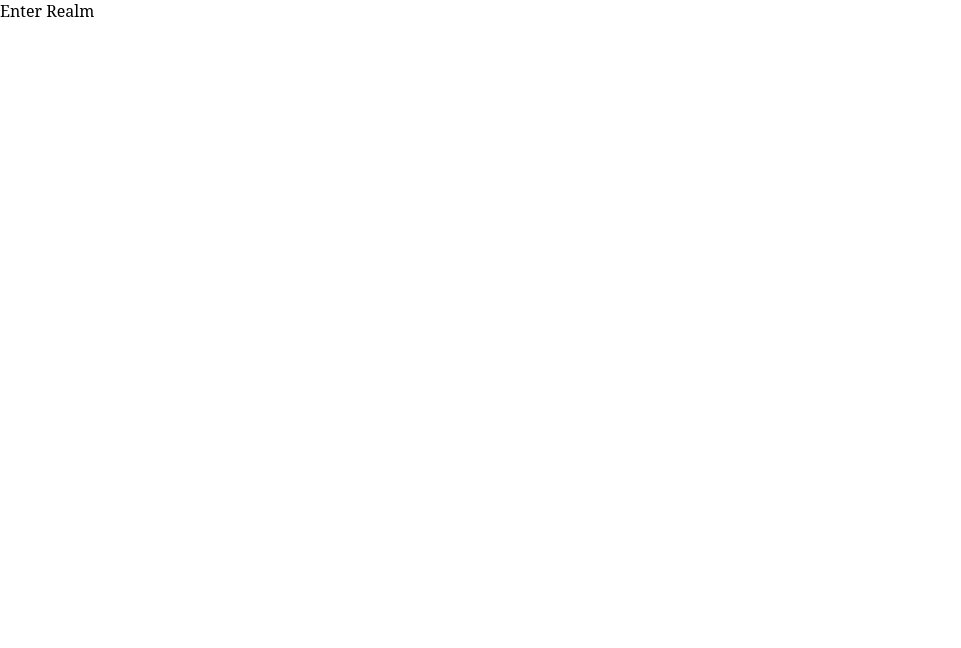
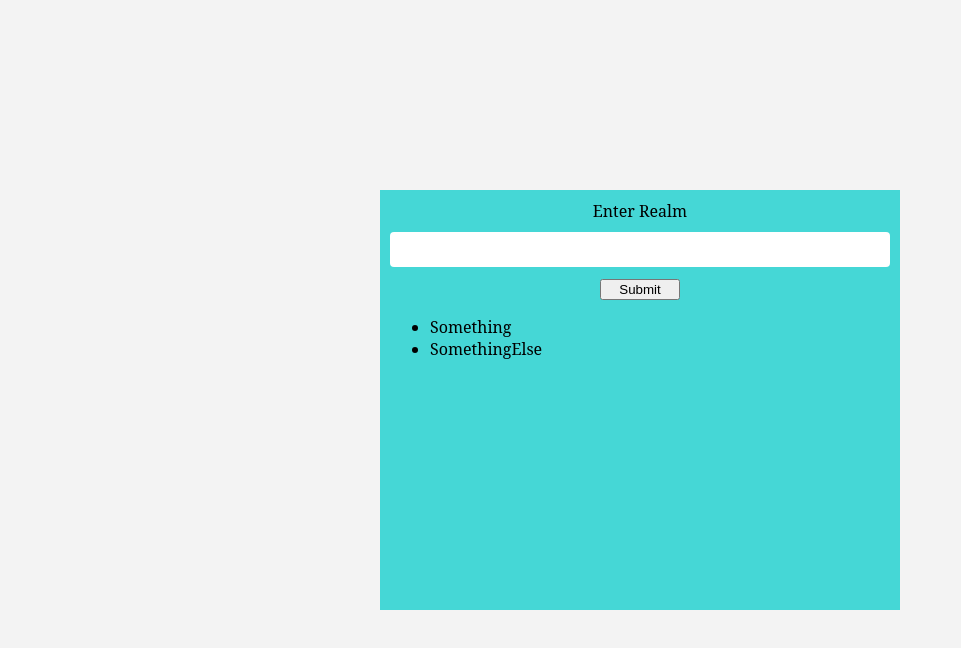
Before and after one commit to tomarrell/poker_tracker_ui, a React app: page / in a window 1280 px wide. Shown: the whole page, without its empty margins (0-961 px from the left). Built offline with nearby package versions, Linux system fonts and the light colour scheme; some packages are replaced by stand-ins of ours.

Commit message:
Fleshed out enter realm component

```diff
--- a/src/components/App/index.js
+++ b/src/components/App/index.js
@@ -1,7 +1,7 @@
 import React, { Component } from 'react';
 
 import EnterRealm from '../EnterRealm';
-// import css from './style.css';
+import css from './style.css';
 
 export default class App extends Component {
   constructor() {
@@ -13,7 +13,7 @@ export default class App extends Component {
 
   render() {
     return (
-      <div>
+      <div className={css.app}>
         <EnterRealm />
       </div>
     );
--- a/src/components/App/style.css
+++ b/src/components/App/style.css
@@ -1,30 +1,8 @@
 @import '../../styles/variables.css';
 
-body {
-  background: #f3f3f3;
+.app {
+  font-size: 1.6rem;
+  background-color: #f3f3f3;
+  width: 100vw;
+  height: 100vh;
 }
-
-.addComp {
-  background: url('../../assets/vectors/cross-gray.svg') no-repeat center center;
-  background-size: 2rem;
-  height: 2rem;
-  width: 2rem;
-  border: none;
-  outline: none;
-  cursor: pointer;
-  transform: rotateZ(45deg);
-  margin: 2rem;
-}
-
-.body {
-  font-family: var(--font-primary);
-  flex: auto;
-  width: 37.5rem;
-  margin: 0 auto 2rem auto;
-}
-
-@media only screen and (min-width: 1280px) {
-  .body {
-    width: 55rem;
-  }
-}
--- a/src/components/EnterRealm/index.js
+++ b/src/components/EnterRealm/index.js
@@ -4,8 +4,22 @@ import css from './style.css';
 
 const EnterRealm = () =>  {
   return (
-    <div className={css.EnterRealm}>
-      Enter Realm
+    <div className={css.enterRealm}>
+      {/* Enter realm form */}
+      <form>
+        <span>Enter Realm</span>
+        <input />
+        <button
+          type="submit"
+        >
+          Submit
+        </button>
+      </form>
+
+      <ul className={css.previousRealms}>
+        <li>Something</li>
+        <li>SomethingElse</li>
+      </ul>
     </div>
   );
 }
--- a/src/components/EnterRealm/style.css
+++ b/src/components/EnterRealm/style.css
@@ -0,0 +1,40 @@
+@import '../../styles/variables.css';
+
+.enterRealm {
+  padding: 1rem;
+  width: 50rem;
+  height: 40rem;
+  background-color: var(--color-turqoise);
+  position: absolute;
+  margin: auto;
+  top: 0;
+  right: 0;
+  bottom: 0;
+  left: 0;
+  text-align: center;
+}
+
+form {
+  span {
+    display: block;
+  }
+
+  input {
+    display: block;
+    width: 100%;
+    box-sizing: border-box;
+    margin: 1rem 0;
+    padding: 1rem;
+    border: none;
+    border-radius: 4px;
+  }
+
+  button {
+    width: 8rem;
+    margin: auto;
+  }
+}
+
+.previousRealms {
+  text-align: left;
+}
--- a/src/index.css
+++ b/src/index.css
@@ -1,3 +1,7 @@
+html {
+  font-size: 10px;
+}
+
 body {
   margin: 0;
   padding: 0;
```
